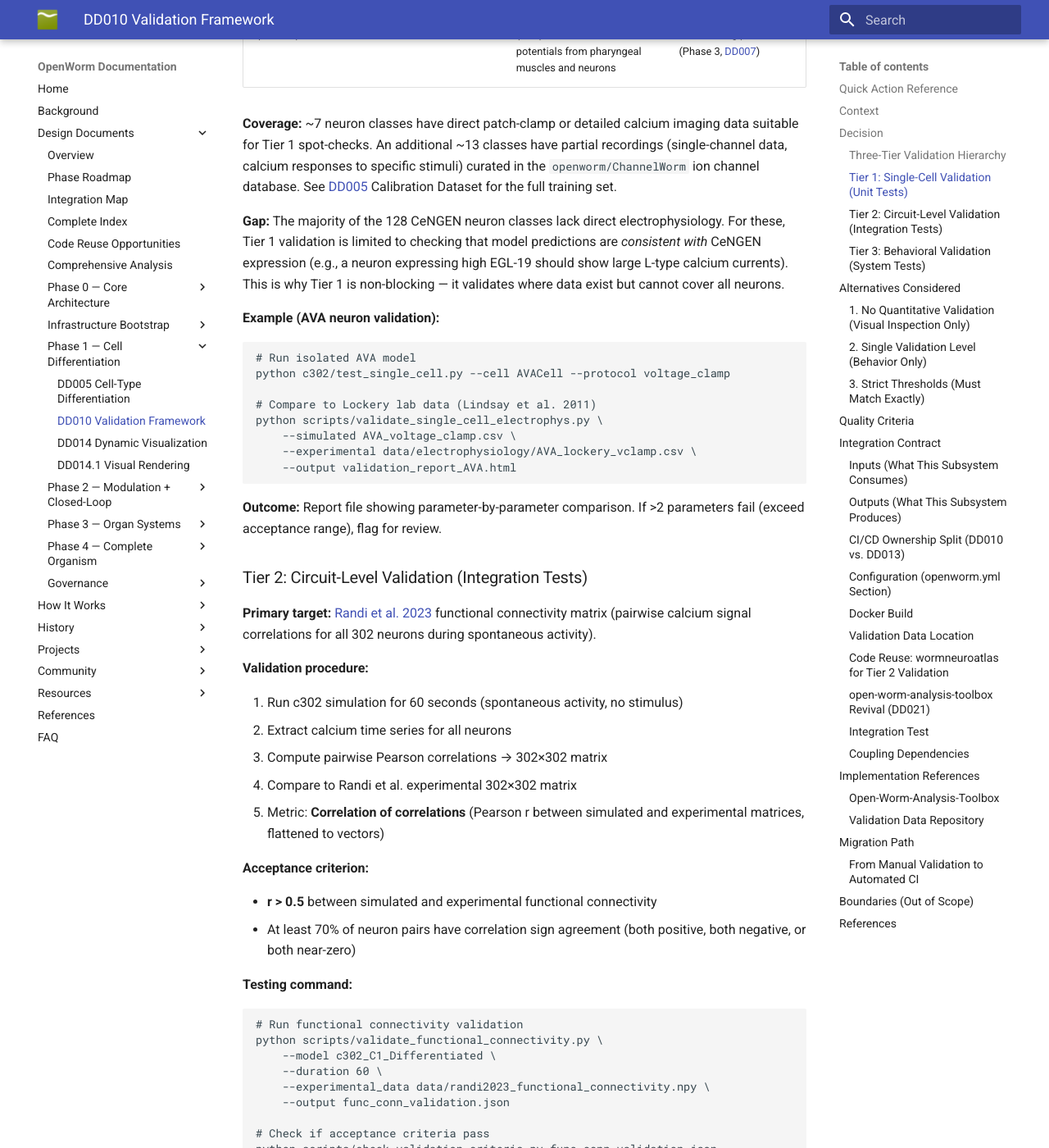
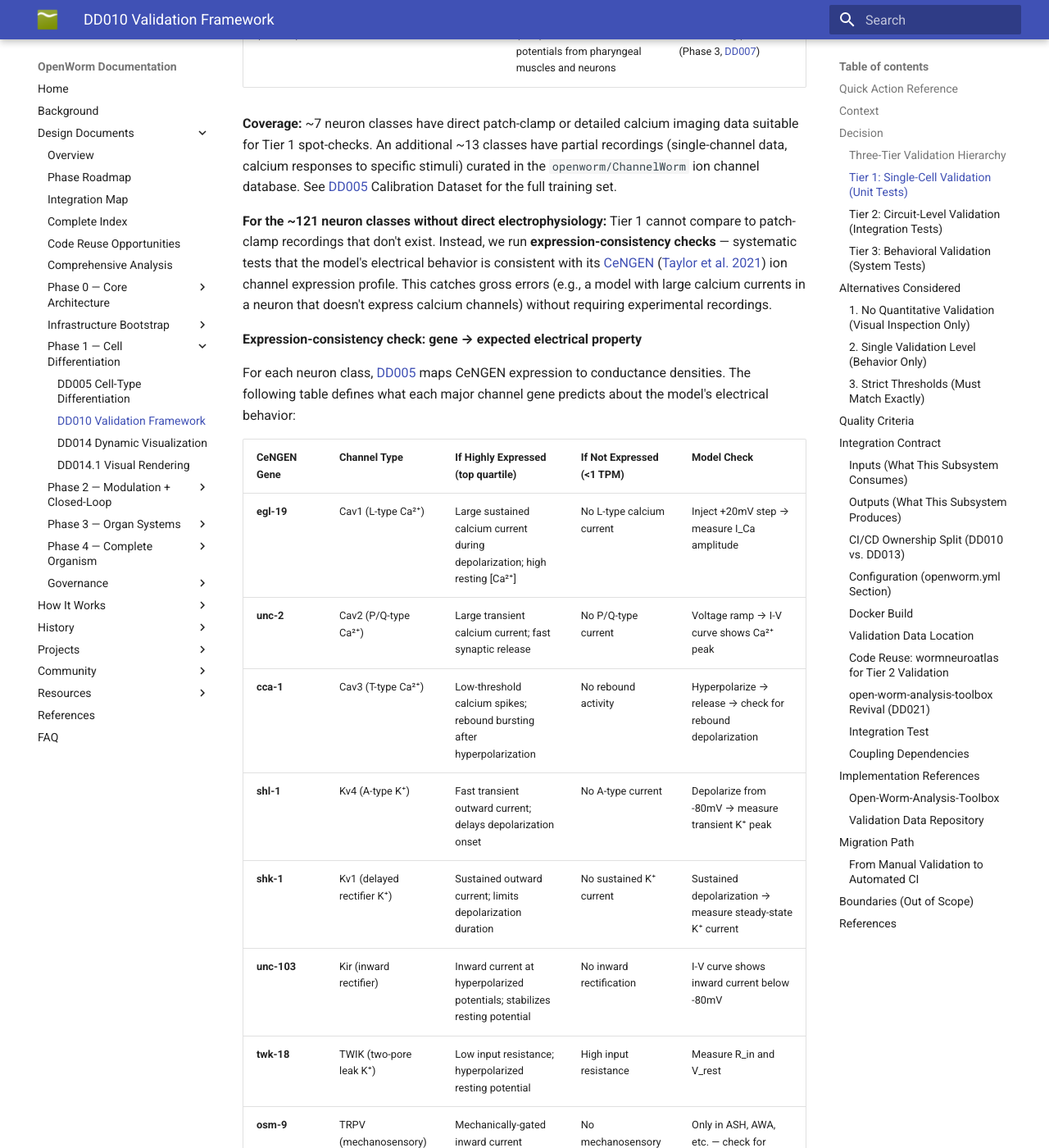
Before and after one commit to openworm/openworm_docs, an MkDocs documentation site: the page built from docs/design_documents/DD010_Validation_Framework.md, in a window 1280 px wide and 1400 px high, scrolled down 3377 px. Shown: the whole window at 82% size. Built offline with MkDocs 1.6.1 and Material for MkDocs 9.7.7, drawn with Linux system fonts in a browser that asks for light colours; some of the changed text lies outside the part shown.

Commit message:
Add systematic expression-consistency validation for Tier 1 in DD010
For the ~121 neuron classes without direct electrophysiology, replaces
a single vague sentence with a rigorous validation system: gene-to-
electrical-property table (8 major channel genes), 5-step procedure,
quantitative acceptance criteria (Spearman rho > 0.5, absence/presence
checks), and a concrete testing command.

Co-Authored-By: Claude Opus 4.6 <noreply@anthropic.com>

````diff
--- a/docs/design_documents/DD010_Validation_Framework.md
+++ b/docs/design_documents/DD010_Validation_Framework.md
@@ -76,11 +76,63 @@ Run the cell model in isolation (no synaptic inputs, no network effects) with st
 
 **Coverage:** ~7 neuron classes have direct patch-clamp or detailed calcium imaging data suitable for Tier 1 spot-checks. An additional ~13 classes have partial recordings (single-channel data, calcium responses to specific stimuli) curated in the `openworm/ChannelWorm` ion channel database. See [DD005](DD005_Cell_Type_Differentiation_Strategy.md) Calibration Dataset for the full training set.
 
-**Gap:** The majority of the 128 CeNGEN neuron classes lack direct electrophysiology. For these, Tier 1 validation is limited to checking that model predictions are *consistent with* CeNGEN expression (e.g., a neuron expressing high EGL-19 should show large L-type calcium currents). This is why Tier 1 is non-blocking — it validates where data exist but cannot cover all neurons.
+**For the ~121 neuron classes without direct electrophysiology:** Tier 1 cannot compare to patch-clamp recordings that don't exist. Instead, we run **expression-consistency checks** — systematic tests that the model's electrical behavior is consistent with its [CeNGEN](https://cengen.org) ([Taylor et al. 2021](https://doi.org/10.1016/j.cell.2021.06.023)) ion channel expression profile. This catches gross errors (e.g., a model with large calcium currents in a neuron that doesn't express calcium channels) without requiring experimental recordings.
 
-**Example (AVA neuron validation):**
+**Expression-consistency check: gene → expected electrical property**
+
+For each neuron class, [DD005](DD005_Cell_Type_Differentiation_Strategy.md) maps CeNGEN expression to conductance densities. The following table defines what each major channel gene predicts about the model's electrical behavior:
+
+| CeNGEN Gene | Channel Type | If Highly Expressed (top quartile) | If Not Expressed (<1 TPM) | Model Check |
+|-------------|-------------|-----------------------------------|--------------------------|-------------|
+| **egl-19** | Cav1 (L-type Ca²⁺) | Large sustained calcium current during depolarization; high resting [Ca²⁺] | No L-type calcium current | Inject +20mV step → measure I_Ca amplitude |
+| **unc-2** | Cav2 (P/Q-type Ca²⁺) | Large transient calcium current; fast synaptic release | No P/Q-type current | Voltage ramp → I-V curve shows Ca²⁺ peak |
+| **cca-1** | Cav3 (T-type Ca²⁺) | Low-threshold calcium spikes; rebound bursting after hyperpolarization | No rebound activity | Hyperpolarize → release → check for rebound depolarization |
+| **shl-1** | Kv4 (A-type K⁺) | Fast transient outward current; delays depolarization onset | No A-type current | Depolarize from -80mV → measure transient K⁺ peak |
+| **shk-1** | Kv1 (delayed rectifier K⁺) | Sustained outward current; limits depolarization duration | No sustained K⁺ current | Sustained depolarization → measure steady-state K⁺ current |
+| **unc-103** | Kir (inward rectifier) | Inward current at hyperpolarized potentials; stabilizes resting potential | No inward rectification | I-V curve shows inward current below -80mV |
+| **twk-18** | TWIK (two-pore leak K⁺) | Low input resistance; hyperpolarized resting potential | High input resistance | Measure R_in and V_rest |
+| **osm-9** | TRPV (mechanosensory) | Mechanically-gated inward current (sensory neurons only) | No mechanosensory response | Only in ASH, AWA, etc. — check for presence/absence |
+
+**Systematic validation procedure:**
+
+1. **Rank channels by expression.** For each neuron class, sort its ion channel genes by CeNGEN TPM (transcripts per million). The top 3 expressed channels define the neuron's expected "electrical fingerprint."
+
+2. **Run the model.** Simulate each neuron class in isolation with a standard voltage-clamp protocol (ramp from -100mV to +40mV, 200ms).
+
+3. **Extract current contributions.** Measure the peak current carried by each channel type in the model.
+
+4. **Check rank-order consistency.** The model's current ranking should match the expression ranking:
+    - If CeNGEN says `egl-19 >> shl-1 >> unc-2` for neuron X, then the model's L-type Ca²⁺ current should be larger than its A-type K⁺ current, which should be larger than its P/Q-type Ca²⁺ current.
+    - Rank-order correlation (Spearman) between expression and model current magnitudes should be positive.
+
+5. **Check qualitative predictions.** Verify the binary checks from the table above:
+    - Gene not expressed (<1 TPM) → corresponding current is absent (<1% of total)
+    - Gene highly expressed (top quartile) → corresponding current is present and substantial (>10% of total)
+
+**Acceptance criteria (expression-consistency):**
+
+- **Rank-order correlation:** Spearman ρ > 0.5 between CeNGEN expression rank and model current rank, averaged across all 128 neuron classes
+- **Absence check:** For genes with <1 TPM expression, the corresponding model current must be <1% of total current in ≥95% of cases
+- **Presence check:** For genes in the top quartile of expression, the corresponding model current must be >10% of total current in ≥80% of cases
+- **Zero known violations:** No neuron class should have its dominant current type contradicted by CeNGEN (e.g., a neuron dominated by L-type Ca²⁺ current that doesn't express egl-19)
+
+**Testing command:**
 ```bash
-# Run isolated AVA model
+# Run expression-consistency validation across all 128 neuron classes
+python scripts/validate_expression_consistency.py \
+    --cell_models cells/*.cell.nml \
+    --cengen_expression data/CeNGEN_L4_expression.csv \
+    --gene_channel_map data/gene_to_channel_map.csv \
+    --output validation_report_tier1_consistency.json
+
+# Output: per-neuron rank correlation, absence/presence checks, violations
+```
+
+**This is non-blocking** because (a) the expression→conductance calibration ([DD005](DD005_Cell_Type_Differentiation_Strategy.md)) is approximate, (b) post-transcriptional regulation means mRNA ≠ protein ≠ membrane conductance, and (c) some channel genes have poorly characterized kinetics. But it catches the most common failure mode: a calibration error that gives a neuron the wrong dominant current type.
+
+**Example (AVA neuron validation — direct electrophysiology):**
+```bash
+# Run isolated AVA model (one of ~7 neurons with patch-clamp data)
 python c302/test_single_cell.py --cell AVACell --protocol voltage_clamp
 
 # Compare to Lockery lab data (Lindsay et al. 2011)
@@ -90,7 +142,7 @@ python scripts/validate_single_cell_electrophys.py \
     --output validation_report_AVA.html
 ```
 
-**Outcome:** Report file showing parameter-by-parameter comparison. If >2 parameters fail (exceed acceptance range), flag for review.
+**Outcome:** For neurons with electrophysiology: parameter-by-parameter comparison report. If >2 parameters fail (exceed acceptance range), flag for review. For all 128 neurons: expression-consistency report with rank correlations and violation flags.
 
 ### Tier 2: Circuit-Level Validation (Integration Tests)
 
````
